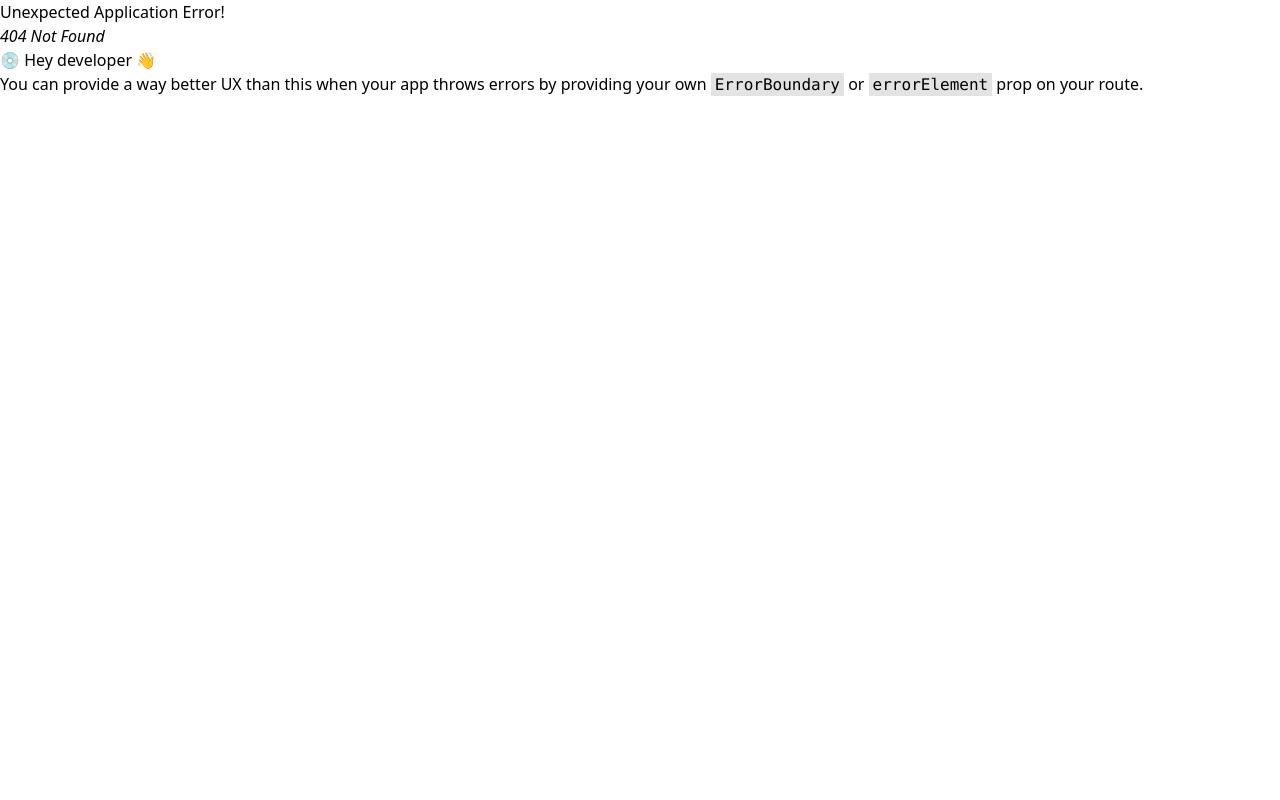
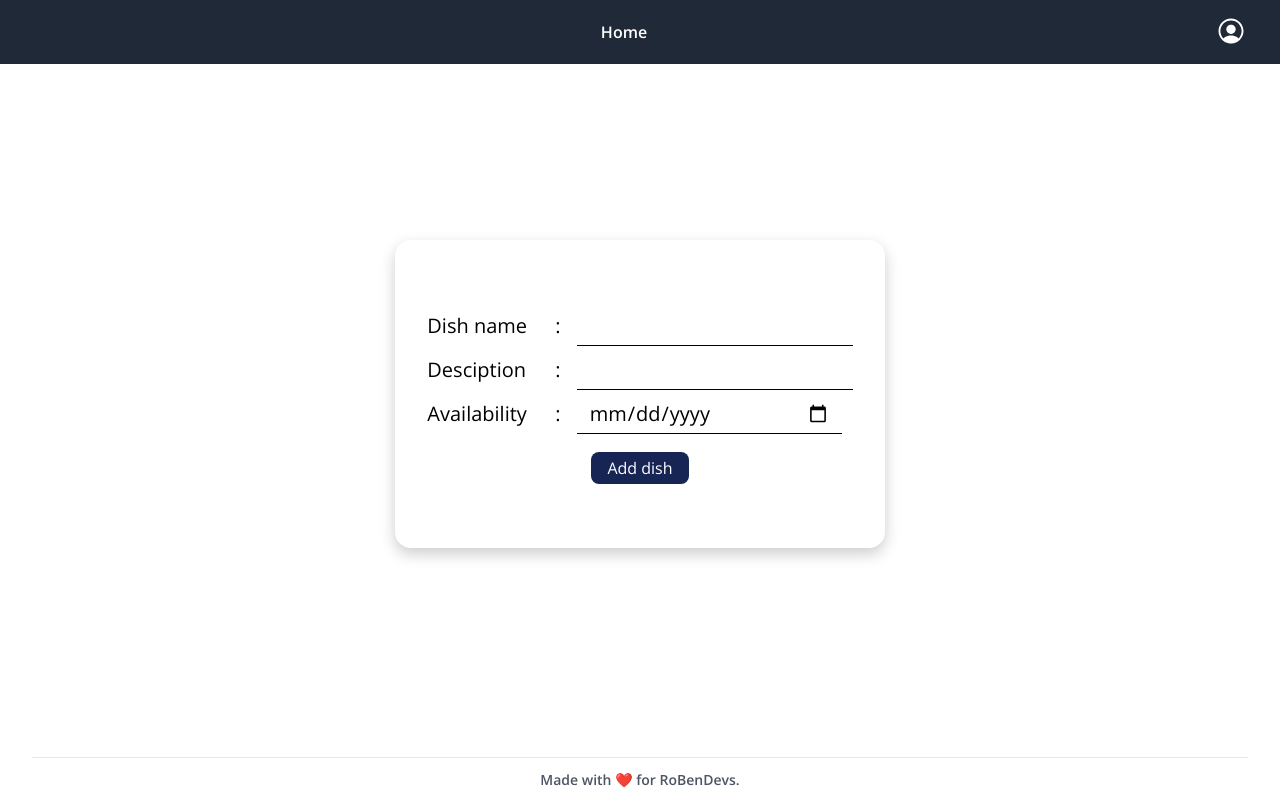
Before and after one commit to MuhammadRukon/office-lunch-menu-management, a React (Vite) app: page /add-menu in a window 1280 px wide. Before the commit this address had no page. Built offline with nearby package versions, Linux system fonts and the light colour scheme.

Commit message:
feat: add menu done

```diff
--- a/package.json
+++ b/package.json
@@ -10,6 +10,7 @@
     "preview": "vite preview"
   },
   "dependencies": {
+    "axios": "^1.7.2",
     "localforage": "^1.10.0",
     "match-sorter": "^6.3.4",
     "react": "^18.2.0",
--- /dev/null
+++ b/src/api/axiosInstance.js
@@ -0,0 +1,6 @@
+import axios from "axios";
+const axiosInstance = axios.create({
+  baseURL: "http://localhost:4000",
+});
+
+export default axiosInstance;
--- /dev/null
+++ b/src/api/index.js
@@ -0,0 +1,6 @@
+import axiosInstance from "./axiosInstance";
+
+export const addMenu = async (bodyData) => {
+  const data = await axiosInstance.post("add-menu", bodyData);
+  return data;
+};
--- /dev/null
+++ b/src/pages/addMenu/AddMenu.jsx
@@ -0,0 +1,85 @@
+import React from "react";
+import MainLayout from "../../layout/MainLayout";
+import axios from "axios";
+import { addMenu } from "../../api";
+
+const AddMenu = () => {
+  const handleSubmit = async (e) => {
+    e.preventDefault();
+    const dishName = e.target.name.value;
+    const description = e.target.desc.value;
+    const date = e.target.date.value;
+
+
+    console.log(dishName, description, date);
+    const data = {
+      dishName: dishName.toLowerCase(),
+      description: description,
+      date: date,
+    };
+
+    const res = await addMenu(data);
+    console.log(res);
+   // reset form data
+e.target.reset();
+  };
+
+  return (
+    <MainLayout>
+      <div className="flex text-center items-center justify-center h-[calc(100vh-140px)]">
+        <form
+          onSubmit={handleSubmit}
+          className="w-fit cursor-pointer rounded-2xl py-12 md:py-16 px-4 md:px-8 text-sm md:text-xl shadow-[0_6px_15px_rgba(0,0,0,0.2)]"
+        >
+          <label className="flex items-center gap-4" htmlFor="name">
+            <p className="py-2 text-nowrap">
+              <span className="md:w-32 inline-block text-left">Dish name</span>:
+            </p>
+            <input
+              type="text"
+              name="name"
+              id="name"
+              className="border-b h-10 px-3 border-black focus:outline-none"
+            />
+          </label>
+          <label className="flex items-center gap-4" htmlFor="desc">
+            <p className="py-2 text-nowrap">
+              <span className="md:w-32 inline-block text-left">
+                Desciption{" "}
+              </span>
+              :
+            </p>
+            <input
+              type="text"
+              name="desc"
+              id="desc"
+              className="border-b h-10 px-3 border-black focus:outline-none"
+            />
+          </label>
+          <label className="flex items-center gap-4" htmlFor="date">
+            <p className="py-2 text-nowrap">
+              <span className="md:w-32 inline-block text-left">
+                Availability
+              </span>
+              :
+            </p>
+            <input
+              type="date"
+              name="date"
+              id="date"
+              className="border-b w-[68%] md:w-[62.5%] h-10 px-3 border-black focus:outline-none"
+            />
+          </label>
+          <button
+            className="px-4 py-1 bg-blue-950 text-white rounded-lg text-sm mt-4 md:text-base"
+            type="submit"
+          >
+            Add dish
+          </button>
+        </form>
+      </div>
+    </MainLayout>
+  );
+};
+
+export default AddMenu;
--- a/src/routes/Routes.jsx
+++ b/src/routes/Routes.jsx
@@ -1,10 +1,15 @@
 import { createBrowserRouter } from "react-router-dom";
 import Home from "../pages/home/Home";
+import AddMenu from "../pages/addMenu/AddMenu";
 
 export const routes = createBrowserRouter([
   {
     index: true,
     element:<Home/>,
   },
+  {
+    path: "/add-menu",
+    element:<AddMenu/>,
+  },
 
 ]);
```
Also changed, not shown: 1 other file (tests, documents, lock files or other folders).
